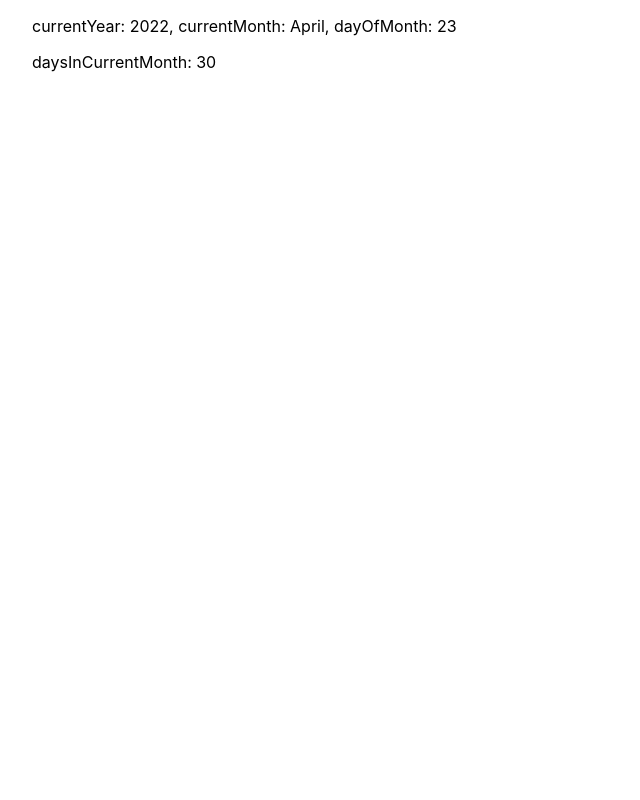
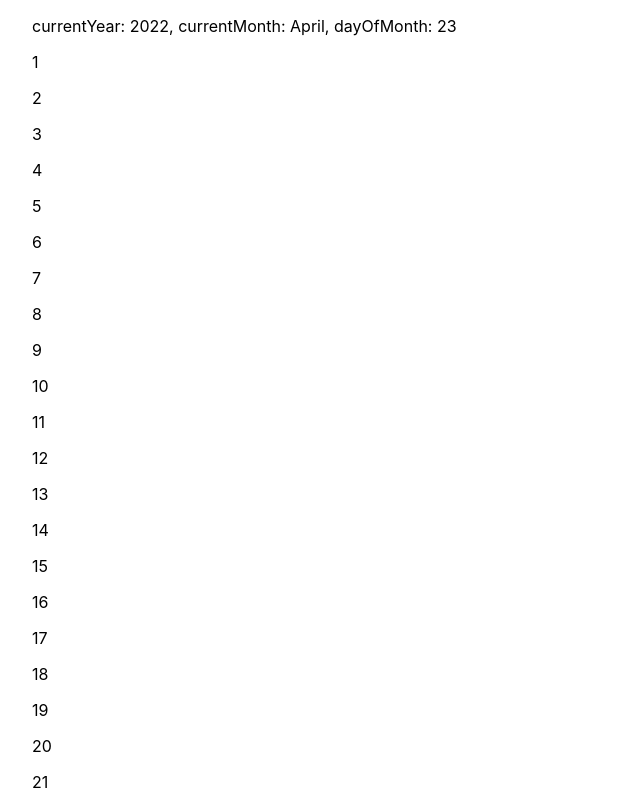
Before and after one commit to develijahlee/calendar-budget, a Next.js app: page / in a window 1280 px wide. Shown: the top 800 px of the page, without its empty margins (0-640 px from the left). Built offline with nearby package versions, Linux system fonts and the light colour scheme.

Commit message:
map totalDaysOfMonth

```diff
--- a/pages/index.tsx
+++ b/pages/index.tsx
@@ -7,7 +7,7 @@ const Home: NextPage = () => {
   const [currentYear, setCurrentYear] = useState(0)
   const [currentMonth, setCurrentMonth] = useState('')
   const [dayOfMonth, setDayOfMonth] = useState(0)
-  const [daysInCurrentMonth, setDaysInCurrentMonth] = useState(0)
+  const [totalDaysOfMonth, setTotalDaysOfMonth] = useState([]) as Array<any>
 
   const getDaysInMonth = (year: number, month: number) => {
     return new Date(year, month, 0).getDate();
@@ -54,7 +54,7 @@ const Home: NextPage = () => {
     setCurrentYear(currentYear)
     setCurrentMonth(currentMonthName)
     setDayOfMonth(dayOfMonth)
-    setDaysInCurrentMonth(daysInCurrentMonth)
+    setTotalDaysOfMonth([...Array(daysInCurrentMonth).keys()])
   }, [])
 
   return (
@@ -65,7 +65,9 @@ const Home: NextPage = () => {
         <link rel="icon" href="/favicon.ico" />
       </Head>
       <p>currentYear: {currentYear}, currentMonth: {currentMonth}, dayOfMonth: {dayOfMonth}</p>
-      <p>daysInCurrentMonth: {daysInCurrentMonth}</p>
+      {totalDaysOfMonth.map((day: number) => (
+        <p key={day + 1}>{day + 1}</p>
+      ))}
     </div>
   )
 }
```
Also changed, not shown: tsconfig.json (+15 -4 lines).
